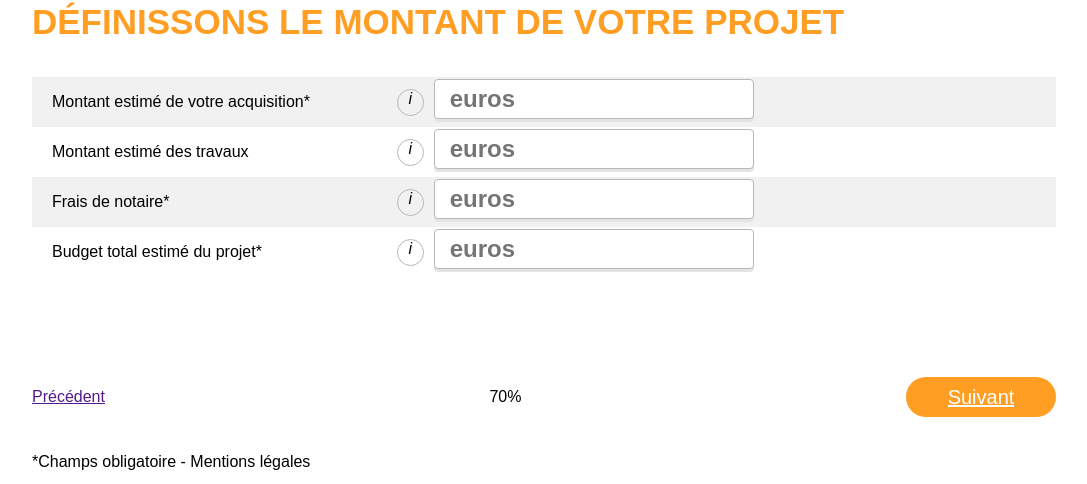
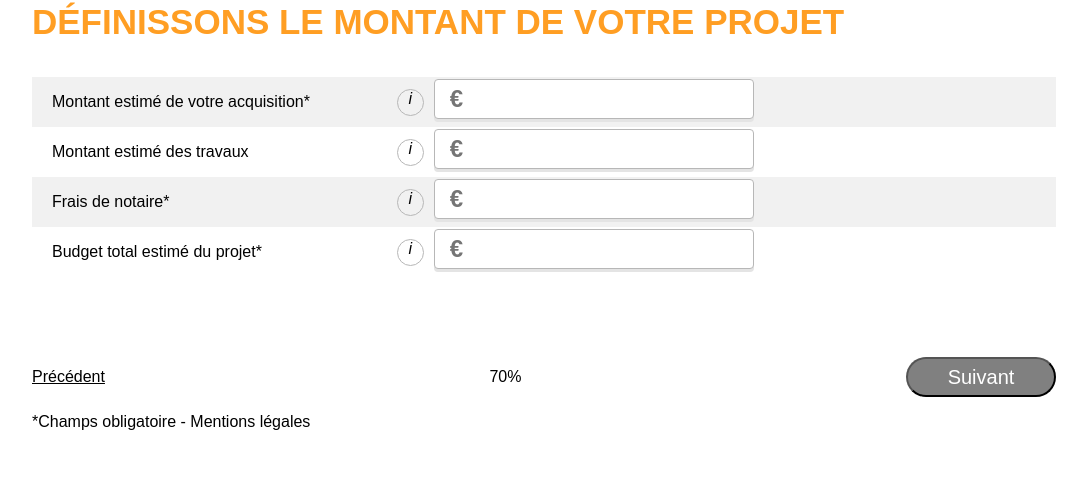
Before and after one commit to AmbreWarrior88/MeilleurTaux.com, a React (Create React App) app: page /Amount in a window 1280 px wide. Shown: the part 399-883 px from the top of the page, without its empty margins (96-1183 px from the left). After the commit the page ends 846 px from the top, so only its background shows below. Built offline with nearby package versions, Linux system fonts and the light colour scheme.

Commit message:
Screen Amount in progress

```diff
--- a/package.json
+++ b/package.json
@@ -6,6 +6,7 @@
     "@testing-library/jest-dom": "^4.2.4",
     "@testing-library/react": "^9.4.0",
     "@testing-library/user-event": "^7.1.2",
+    "axios": "^0.19.0",
     "bootstrap": "^4.4.1",
     "js-cookie": "^2.2.1",
     "react": "^16.12.0",
--- a/src/App.css
+++ b/src/App.css
@@ -13,6 +13,16 @@
 }
 .red {
   background-color: red;
+}
+
+/*  RESET */
+ul,
+li {
+  list-style: none;
+  margin: 0;
+  padding: 0;
+  cursor: pointer;
+  text-decoration: underline;
 }
 
 /* Global */
@@ -162,7 +172,7 @@ h1 {
   background-color: #f1f1f1;
 }
 
-#input {
+.input {
   height: 40px;
   width: 320px;
   box-sizing: border-box;
--- a/src/App.js
+++ b/src/App.js
@@ -1,4 +1,4 @@
-import React, { useState, useEffect } from "react";
+import React, { useState } from "react";
 import { BrowserRouter as Router, Switch, Route } from "react-router-dom";
 import "./App.css";
 import Header from "./components/Header/index";
--- a/src/containers/Amount/index.js
+++ b/src/containers/Amount/index.js
@@ -1,27 +1,56 @@
 import React, { useState } from "react";
-import { Link } from "react-router-dom";
+import { useHistory } from "react-router-dom";
 import Footer from "../../components/Footer/index";
 import ProgressBar from "react-bootstrap/ProgressBar";
-import { useHistory } from "react-router-dom";
+import Cookie from "js-cookie";
 
-const Amount = () => {
+const Amount = props => {
   const [now, setNow] = useState(70);
   const history = useHistory();
+
+  const [buy, setBuy] = useState("");
+  const [work, setWork] = useState("");
+
+  const [amount, setAmount] = useState("");
+
+  let isEnabled = false;
+
+  if (buy !== "") {
+    isEnabled = true;
+  }
 
   return (
     <section>
       <article className="container">
+        {/* TITLE */}
+
         <h1>DÉFINISSONS LE MONTANT DE VOTRE PROJET</h1>
 
+        {/* FORM */}
+        <form
+          onSubmit={async event => {
+            event.preventDefault();
+            if (isEnabled === true) {
+              // Cookie.set("Amount", amount);
+              history.push("/Contact");
+            } else {
+              alert("Remplissez les champs obligatoire.");
+            }
+          }}
+        >
           <div className="input-element grey">
             <p className="description">Montant estimé de votre acquisition*</p>
             <div className="input-item">
               <p className="info">i</p>
+
               <input
-              id="input"
+                className="input"
                 type="number"
-              placeholder="euros"
-              onClick={() => {
+                placeholder="€"
+                value={buy}
+                onChange={event => {
+                  setBuy(Number(event.target.value));
+
                   setNow(75);
                 }}
               />
@@ -33,10 +62,13 @@ const Amount = () => {
             <div className="input-item">
               <p className="info">i</p>
               <input
-              id="input"
+                className="input"
                 type="number"
-              placeholder="euros"
-              onClick={() => {
+                placeholder="€"
+                value={work}
+                onChange={async event => {
+                  await setWork(Number(event.target.value));
+
                   setNow(80);
                 }}
               />
@@ -48,10 +80,10 @@ const Amount = () => {
             <div className="input-item">
               <p className="info">i</p>
               <input
-              id="input"
+                className="input"
                 type="number"
-              placeholder="euros"
-              onClick={() => {
+                placeholder="€"
+                onChange={() => {
                   setNow(85);
                 }}
               />
@@ -62,23 +94,40 @@ const Amount = () => {
             <p className="description">Budget total estimé du projet*</p>
             <div className="input-item">
               <p className="info">i</p>
-            <input id="input" type="number" placeholder="euros" />
+
+              <input
+                className="input"
+                type="number"
+                placeholder="€"
+                value={buy + work}
+                onChange={event => {
+                  setAmount(event.target.value);
+                }}
+              />
             </div>
           </div>
 
           <div className="bottom-element">
-          <Link
+            <li
               onClick={() => {
                 history.push("./Where");
               }}
             >
               Précédent
-          </Link>
+            </li>
             <ProgressBar now={now} label={`${now}%`} />
-          <Link to="/Contact">
-            <p className="next">Suivant</p>
-          </Link>
+
+            <button
+              className={isEnabled ? "next" : "nextDisabled"}
+              type="submit"
+            >
+              Suivant
+            </button>
           </div>
+        </form>
+
+        {/* FOOTER */}
+
         <Footer />
       </article>
     </section>
--- a/src/containers/Category/index.js
+++ b/src/containers/Category/index.js
@@ -1,6 +1,5 @@
 import React, { useState } from "react";
 import { useHistory } from "react-router-dom";
-import "../../App.css";
 import Footer from "../../components/Footer/index";
 import ProgressBar from "react-bootstrap/ProgressBar";
 import Cookie from "js-cookie";
@@ -39,13 +38,19 @@ const Category = props => {
         <form
           onSubmit={async event => {
             event.preventDefault();
-            Cookie.set("Category", category);
+
+            if (isEnabled === true) {
+              Cookie.set("Category", category);
+              history.push("/State");
+            } else {
+              alert("Choisissez une proposition.");
+            }
           }}
         >
           <div className="items">
             <button
               className={props.isSelected === home ? "button-on" : "button-off"}
-              type="submit"
+              type="button"
               value={home}
               onClick={event => {
                 props.setIsSelected(home);
@@ -61,7 +66,7 @@ const Category = props => {
               className={
                 props.isSelected === apartment ? "button-on" : "button-off"
               }
-              type="submit"
+              type="button"
               value={apartment}
               onClick={event => {
                 props.setIsSelected(apartment);
@@ -81,13 +86,6 @@ const Category = props => {
             <button
               className={isEnabled ? "next" : "nextDisabled"}
               type="submit"
-              onClick={() => {
-                if (isEnabled === true) {
-                  history.push("/State");
-                } else {
-                  alert("Choisissez une proposition.");
-                }
-              }}
             >
               Suivant
             </button>
--- a/src/containers/Contact/index.js
+++ b/src/containers/Contact/index.js
@@ -59,22 +59,22 @@ const Contact = () => {
               setOffer(true);
             }}
           />
-          <label for="checkbox">
+          <p>
             J'accepte de recevoir par email des propositions de MeileurTaux.
-          </label>
+          </p>
         </div>
 
         <div className="bottom-element">
-          <Link
+          <li
             onClick={() => {
               history.push("./Amount");
             }}
           >
             Précédent
-          </Link>
+          </li>
           <ProgressBar now={now} label={`${now}%`} />
           <Link to="/Finished">
-            <p className="next">Suivant</p>
+            <button className="next">Suivant</button>
           </Link>
         </div>
         <Footer />
--- a/src/containers/Where/index.js
+++ b/src/containers/Where/index.js
@@ -1,28 +1,76 @@
 import React, { useState } from "react";
-import { Link } from "react-router-dom";
+// import axios from "axios";
+import { useHistory } from "react-router-dom";
 import Footer from "../../components/Footer/index";
 import ProgressBar from "react-bootstrap/ProgressBar";
-import { useHistory } from "react-router-dom";
+import Cookie from "js-cookie";
 
-const Where = () => {
-  // const now = 26;
+const Where = props => {
   const [now, setNow] = useState(60);
   const history = useHistory();
+
+  // const { cities } = useParams();
+
+  const [isLoading, setIsLoading] = useState(true);
+
+  const [country, setCountry] = useState("");
+  const [city, setCity] = useState("");
+
+  const [where, setWhere] = useState("");
+
+  let isEnabled = false;
+
+  if (country !== "" && city !== "") {
+    isEnabled = true;
+  }
+
+  // useEffect(() => {
+  //   const fetchData = async () => {
+  //     const response = await axios.get(
+  //       "https://vicopo.selfbuild.fr/search/" + cities
+  //     );
+
+  //     setCity(response.data);
+  //     setIsLoading(false);
+  //   };
+  //   fetchData();
+  // }, []);
 
   return (
     <section>
       <article className="container">
+        {/* TITLE */}
+
         <h1>OÙ SE SITUE LE BIEN À FINANCER?</h1>
 
+        {/* FORM */}
+
+        <form
+          onSubmit={async event => {
+            event.preventDefault();
+            if (isEnabled === true) {
+              history.push("/Amount");
+            } else {
+              alert("Remplissez les champs.");
+            }
+          }}
+        >
           <div className="input-element grey">
-          <p className="description">Dans quel pays se situe votre projet?*</p>
+            <p className="description">
+              Dans quel pays se situe votre projet?*
+            </p>
             <div className="input-item">
               <p className="info">i</p>
+
               <input
-              id="input"
+                className="input"
                 type="text"
                 placeholder="FRANCE"
-              onClick={() => {
+                value={country}
+                onChange={async event => {
+                  await setCountry(event.target.value);
+                  Cookie.set("Country", country);
+                  props.setIsSelected(country);
                   setNow(65);
                 }}
               />
@@ -33,11 +81,16 @@ const Where = () => {
             <p className="description">Ville ou code postal*</p>
             <div className="input-item">
               <p className="info">i</p>
+
               <input
-              id="input"
+                className="input"
                 type="text"
                 placeholder="Ville ou code postal"
-              onClick={() => {
+                value={city}
+                onChange={async event => {
+                  await setCity(event.target.value);
+                  Cookie.set("City", city);
+                  props.setIsSelected(city);
                   setNow(70);
                 }}
               />
@@ -45,8 +98,8 @@ const Where = () => {
           </div>
 
           <p>
-          La connaissance du code postal du bien permettra de calculer les frais
-          de notaire selon les conditions en vigueur dans le département
+            La connaissance du code postal du bien permettra de calculer les
+            frais de notaire selon les conditions en vigueur dans le département
             concerné.
           </p>
           <p>
@@ -55,18 +108,27 @@ const Where = () => {
           </p>
 
           <div className="bottom-element">
-          <Link
+            <li
               onClick={() => {
                 history.push("./Current");
               }}
             >
               Précédent
-          </Link>
+            </li>
+
             <ProgressBar now={now} label={`${now}%`} />
-          <Link to="/Amount">
-            <p className="next">Suivant</p>
-          </Link>
+
+            <button
+              className={isEnabled ? "next" : "nextDisabled"}
+              type="submit"
+            >
+              Suivant
+            </button>
           </div>
+        </form>
+
+        {/* FOOTER */}
+
         <Footer />
       </article>
     </section>
```
Also changed, not shown: src/containers/Current/index.js (+14 -15 lines), src/containers/State/index.js (+12 -13 lines), src/containers/Use/index.js (+13 -14 lines), 1 other file (tests, documents, lock files or other folders). Lines whose indentation alone changed are shown as unchanged.
